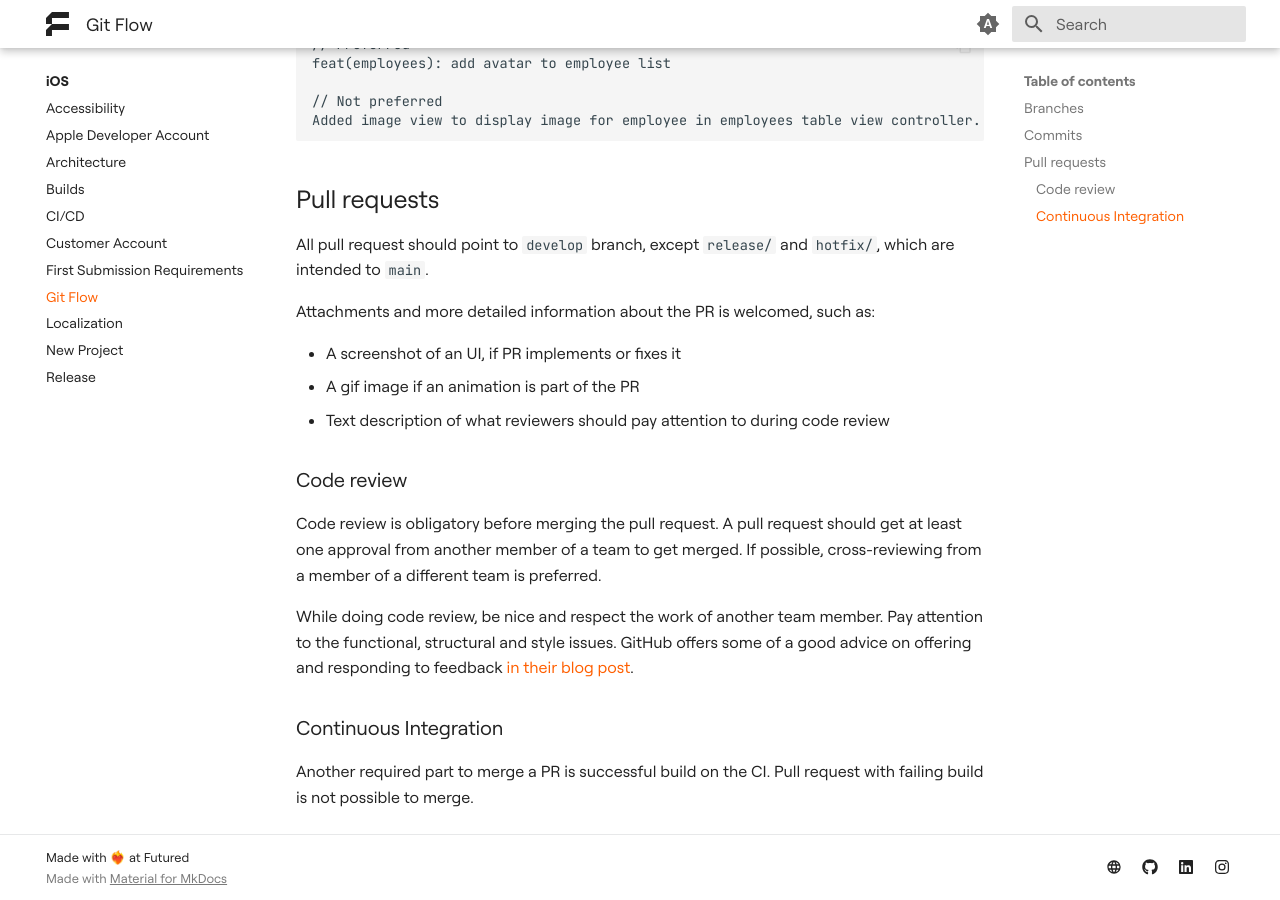
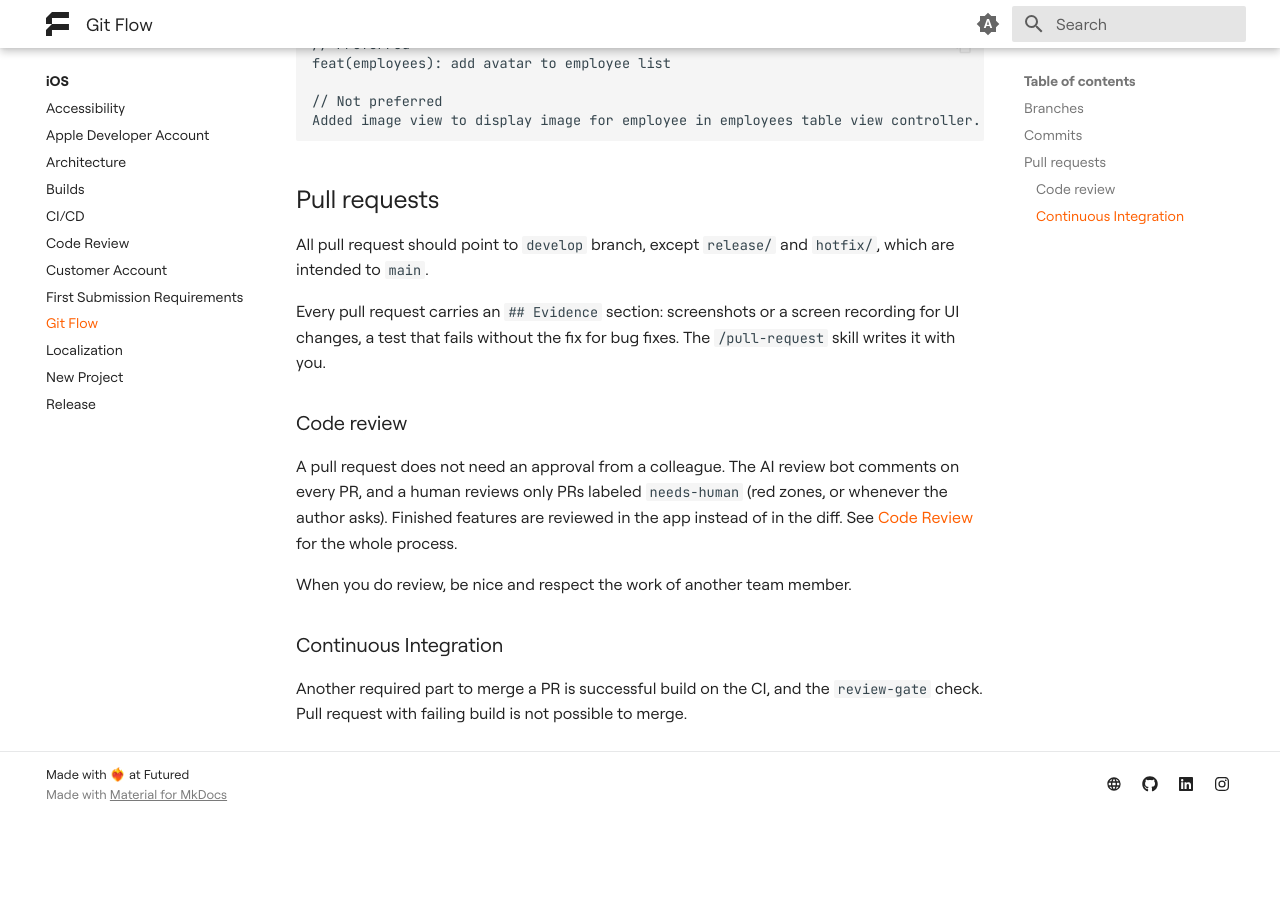
Before and after one commit to futuredapp/Engineering-Handbook, an MkDocs documentation site: the page built from docs/teams/ios/ios_git_flow.md, in a window 1280 px wide and 900 px high, scrolled down 1197 px. Built offline with MkDocs 1.6.1 and Material for MkDocs 9.7.7, drawn with Linux system fonts in a browser that asks for light colours; after the commit the page ends 2014 px from its top, so only the background shows below that.

Commit message:
docs(ios): add Code Review page for the AI review process
Replaces the mandatory approval with the AI review bot, human review for
red zones and needs-human PRs, and feature review in the app. Updates Git
Flow and New Project setup (repository variables, review-gate check,
zero required approvals).

Co-Authored-By: Claude Opus 5.5 (1M context) <noreply@anthropic.com>

```diff
--- a/docs/teams/ios/ios_git_flow.md
+++ b/docs/teams/ios/ios_git_flow.md
@@ -39,18 +39,14 @@ Added image view to display image for employee in employees table view controlle
 
 All pull request should point to `develop` branch, except `release/` and `hotfix/`, which are intended to `main`.
 
-Attachments and more detailed information about the PR is welcomed, such as:
-
-* A screenshot of an UI, if PR implements or fixes it
-* A gif image if an animation is part of the PR
-* Text description of what reviewers should pay attention to during code review
+Every pull request carries an `## Evidence` section: screenshots or a screen recording for UI changes, a test that fails without the fix for bug fixes. The `/pull-request` skill writes it with you.
 
 ### Code review
 
-Code review is obligatory before merging the pull request. A pull request should get at least one approval from another member of a team to get merged. If possible, cross-reviewing from a member of a different team is preferred.
+A pull request does not need an approval from a colleague. The AI review bot comments on every PR, and a human reviews only PRs labeled `needs-human` (red zones, or whenever the author asks). Finished features are reviewed in the app instead of in the diff. See [Code Review](ios_code_review.md) for the whole process.
 
-While doing code review, be nice and respect the work of another team member. Pay attention to the functional, structural and style issues. GitHub offers some of a good advice on offering and responding to feedback [in their blog post](https://blog.github.com/2015-01-21-how-to-write-the-perfect-pull-request/).
+When you do review, be nice and respect the work of another team member.
 
 ### Continuous Integration
 
-Another required part to merge a PR is successful build on the CI. Pull request with failing build is not possible to merge.
+Another required part to merge a PR is successful build on the CI, and the `review-gate` check. Pull request with failing build is not possible to merge.
--- a/mkdocs.yml
+++ b/mkdocs.yml
@@ -81,6 +81,7 @@ nav:
       - Architecture: teams/ios/ios_architecture.md
       - Builds: teams/ios/ios_builds.md
       - CI/CD: teams/ios/ios_ci_cd.md
+      - Code Review: teams/ios/ios_code_review.md
       - Customer Account: teams/ios/ios_customer_account.md
       - First Submission Requirements: teams/ios/ios_app_store_checklist.md
       - Git Flow: teams/ios/ios_git_flow.md
```
Also changed, not shown: docs/teams/ios/index.md (+2 -0 lines), docs/teams/ios/ios_code_review.md (added, +47 -0 lines), docs/teams/ios/ios_new_project.md (+4 -5 lines).
